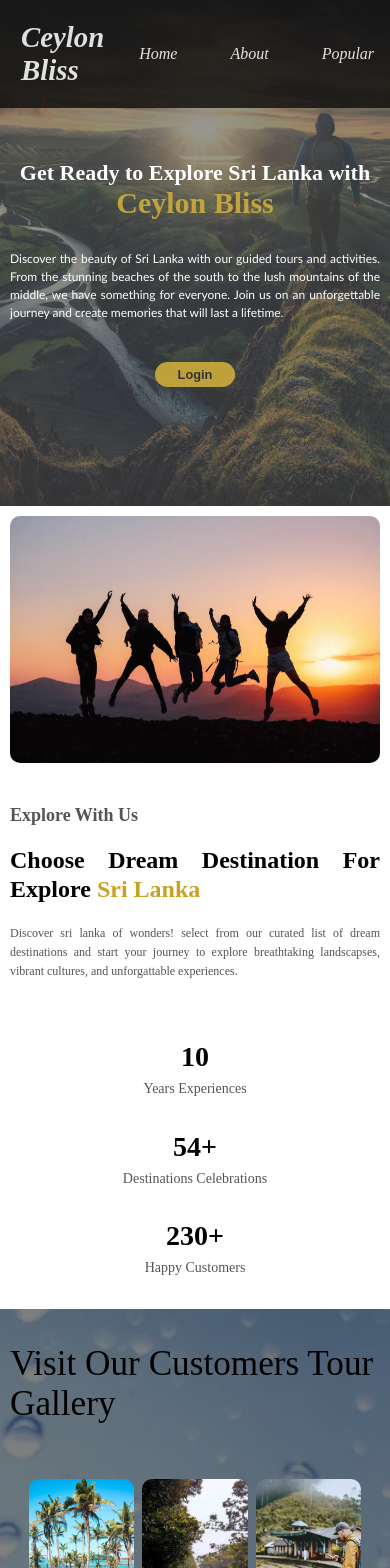
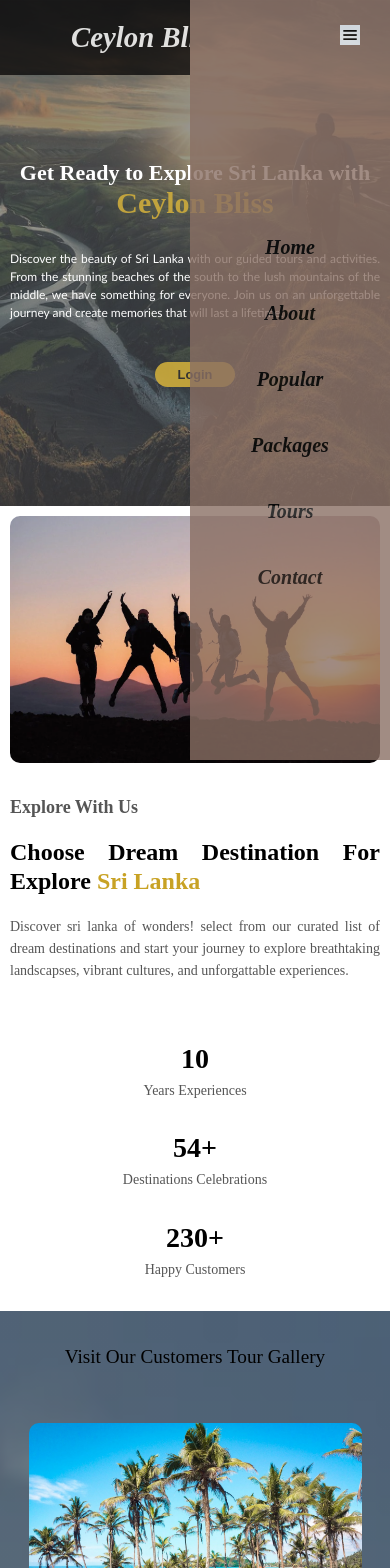
Before and after one commit to Sarasii22/GUI-Travel-Destination-Guide-new, a React (Vite) app in the folder frontend/: page /about in a window 390 px wide. Shown: the top 1568 px of the page. Built offline with nearby package versions, Linux system fonts and the light colour scheme.

Commit message:
response

```diff
--- a/frontend/src/Components/Navbar/Navbar.css
+++ b/frontend/src/Components/Navbar/Navbar.css
@@ -54,7 +54,10 @@
   gap: 15px;
 }
 
+.menu-icon{
+  display: none;
 
+}
 
 .mobile_menu{
   font-size: 1.3rem;
@@ -63,4 +66,49 @@
 
 @media (max-width: 1000px) {
 
+
+  .navigation  {
+    padding: 15px 0;
+  }
+
+
+
+  .navigation ul {
+    position: fixed;
+    top: 0px;
+    right: 0;
+    display: flex;
+    flex-direction: column;
+    height: 90vh;
+    background-color: var(--background-color1);
+    width: 200px;
+    padding-top: 70px;
+    transition: 0.5s ease-in-out;
+  }
+
+  .navigation ul li {
+    display: block;
+    margin: 15px 30px;
+    color: var(--text-color1);
+    font-weight: 600;
+    font-size: 20px;
+  }
+
+  .menu-icon{
+    display: block;
+    width: 20px;
+    height: 20px;
+    cursor: pointer;
+    z-index: 10000;
+    position: absolute;
+    top: 25px;
+    right: 30px;
+    background-color: aliceblue;
+  }
+
+  .hide-menu{
+    right: -200px;
+  }
+
+
 }
--- a/frontend/src/Components/Navbar/Navbar.jsx
+++ b/frontend/src/Components/Navbar/Navbar.jsx
@@ -1,13 +1,22 @@
 import React from 'react';
 import './Navbar.css';
 import { Link } from 'react-router-dom';
+import icon from '../../assets/icons/menu-icon.png'
+
 
 const Navbar = () => {
+
+  const [mobileMenu, setMobileMenu] = React.useState(false) /*make a variable for user state*/
+
+  const toggleMenu = () => {
+    mobileMenu ? setMobileMenu(false) : setMobileMenu(true);
+  }
+
   return (
     <nav className = 'nav '>
       <div className="Name">Ceylon Bliss</div>
       <div className="navigation">
-        <ul >
+        <ul className={mobileMenu ? 'nav-links-mobile' : 'nav-links'}>
           <li><Link to='/hero' smooth={true} offset={0} duration={500}>Home</Link></li>
           <li><Link to='/about' smooth={true} offset={0} duration={500}>About</Link></li>
           <li><Link to='/popular' smooth={true} offset={0} duration={500}>Popular</Link></li>
@@ -16,6 +25,9 @@ const Navbar = () => {
           <li><Link to='/contacts' smooth={true} offset={0} duration={500}>Contact</Link></li>
 
         </ul>
+        <img src={icon} alt="" className='menu-icon' onClick={toggleMenu}/>
+
+
       </div>
 
 
--- a/frontend/src/Pages/About/About.css
+++ b/frontend/src/Pages/About/About.css
@@ -3,22 +3,19 @@
   align-items: center;
   justify-content: space-between;
   padding: 40px;
-
   gap: 18px; /* Space between image and text */
-  flex-wrap: wrap; /* Wrap content on smaller screens */
 }
 
 .about-image img {
-  max-width: 600px; /* Adjust the image size */
-
+  max-width: 600px; /* Set max-width for the image */
+  width: 100%; /* Ensure responsiveness */
   height: auto;
-  border-radius: 10px; /* Optional: rounded corners */
+  border-radius: 10px; /* Rounded corners */
   box-shadow: 0 4px 8px var(--box-shadow); /* Subtle shadow for depth */
 }
 
 .about-text {
-  max-width: 620px;
-
+  max-width: 620px; /* Text width control */
 }
 
 .about-text h4 {
@@ -30,7 +27,7 @@
 
 .about-text h2 {
   font-size: 36px;
-  color:var(--text-color1); /* Main text color */
+  color: var(--text-color1); /* Main text color */
   margin-bottom: 20px;
   line-height: 1.2;
   text-transform: capitalize;
@@ -45,6 +42,7 @@
   color: var(--text-color3);
   line-height: 1.8;
   margin-bottom: 20px;
+  text-align: justify;
 }
 
 .about-text .stats {
@@ -69,46 +67,72 @@
   color: var(--text-color3);
 }
 
-
 /* Responsive Design */
 @media (max-width: 1000px) {
   .about {
-    flex-direction: column; /* Stack the image and text vertically */
-    align-items: center; /* Center the content */
+    flex-direction: row; /* Keep image and text side-by-side */
+    align-items: center;
+    gap: 10px;
     padding: 20px;
   }
 
   .about-image img {
-    max-width: 100%; /* Make the image responsive */
-    margin-bottom: 20px; /* Add space below the image */
+    max-width: 100%;
+    order: 1; /* Adjust image width */
   }
 
   .about-text {
-    max-width: 100%; /* Let the text take full width */
-    text-align: justify; /* Center align text for better readability */
+    max-width: 100%; /* Adjust text width */
+    text-align: left;
+    order: 2;/* Keep text aligned to the left */
   }
 
-  .about-text .stats {
-    flex-direction: column; /* Stack stats vertically */
-    gap: 20px; /* Reduce gap between stats */
+  .about-text p {
+    text-align: justify;
+  }
+
+  .about-text .stats p{
+    text-align: center;
   }
 }
 
 @media (max-width: 480px) {
   .about {
+    display: flex;
+    flex-direction: column; /* Stack the image and text vertically */
+    align-items: center;
     padding: 10px;
   }
 
-  .about-text h2 {
-    font-size: 24px; /* Further reduce font size */
+  .about-image img {
+    order: 2;
+    max-width: 100%; /* Full-width image for smaller screens */
+    margin-bottom: 20px;
+
   }
 
+  .about-text {
+    order: 1;
+    max-width: 100%; /* Allow full width for text */
+    text-align: justify;
+    /* Align text for better readability */
+  }
+
+  .about-text h2 {
+    font-size: 24px;
+    /* Reduce heading font size */
+  }
+
+
   .about-text p {
-    font-size: 12px; /* Make paragraph text smaller */
-    line-height: 1.6; /* Adjust line height */
+    font-size: 14px; /* Make paragraph text smaller */
+    line-height: 1.6;
+    /* Adjust line height */
   }
 
   .about-text .stats {
-    gap: 10px; /* Minimize gap between stats */
+    flex-direction: column; /* Stack stats vertically */
+    gap: 10px;
+    /* Reduce gap */
   }
 }
--- a/frontend/src/Pages/Contacts/Contacts.css
+++ b/frontend/src/Pages/Contacts/Contacts.css
@@ -362,7 +362,7 @@
   }
 
   .contact-col .col2 .btn {
-    width: 80px; /* Adjust button size */
+    width: 100px; /* Adjust button size */
     font-size: 0.8rem;
     padding: 5px;
     margin: 0 auto; /* Center the button */
--- a/frontend/src/Pages/Gallery/Gallery.css
+++ b/frontend/src/Pages/Gallery/Gallery.css
@@ -52,25 +52,29 @@
 }
 
 /* Responsive design */
-@media (max-width: 90%) {
+
+@media (max-width: 1000px) {
   .gallery {
-    grid-template-columns: repeat(auto-fit, minmax(120px, 1fr));
-    gap: 10px; /* Consistent smaller gap for mobile */
+    grid-template-columns: repeat(auto-fit, minmax(150px, 1fr)); /* Adjust grid for smaller screens */
   }
 
-  .gallery img {
-    height: 100%; /* Smaller height for smaller screens */
+  .photos .topic h1 {
+    font-size: 1.8rem; /* Slightly smaller font for titles */
   }
 }
 
-@media (max-width: 1000px) {
+@media (max-width: 480px) {
   .gallery {
-    grid-template-columns: repeat(auto-fit, minmax(100px, 1fr));
-    gap: 8px; /* Further reduced gap for very small screens */
+    grid-template-columns: 1fr; /* Single column for very small screens */
   }
 
-  .gallery img {
-    height: 100%; /* Compact height for very small screens */
+  .photos .topic h1 {
+    font-size: 1.2rem; /* Even smaller title font size */
+    text-align: center; /* Center-align text on mobile */
+  }
+
+  .photos {
+    align-items: center; /* Center-align content */
   }
 }
 
```
Also changed, not shown: frontend/src/assets/icons/menu-icon.png (added).
